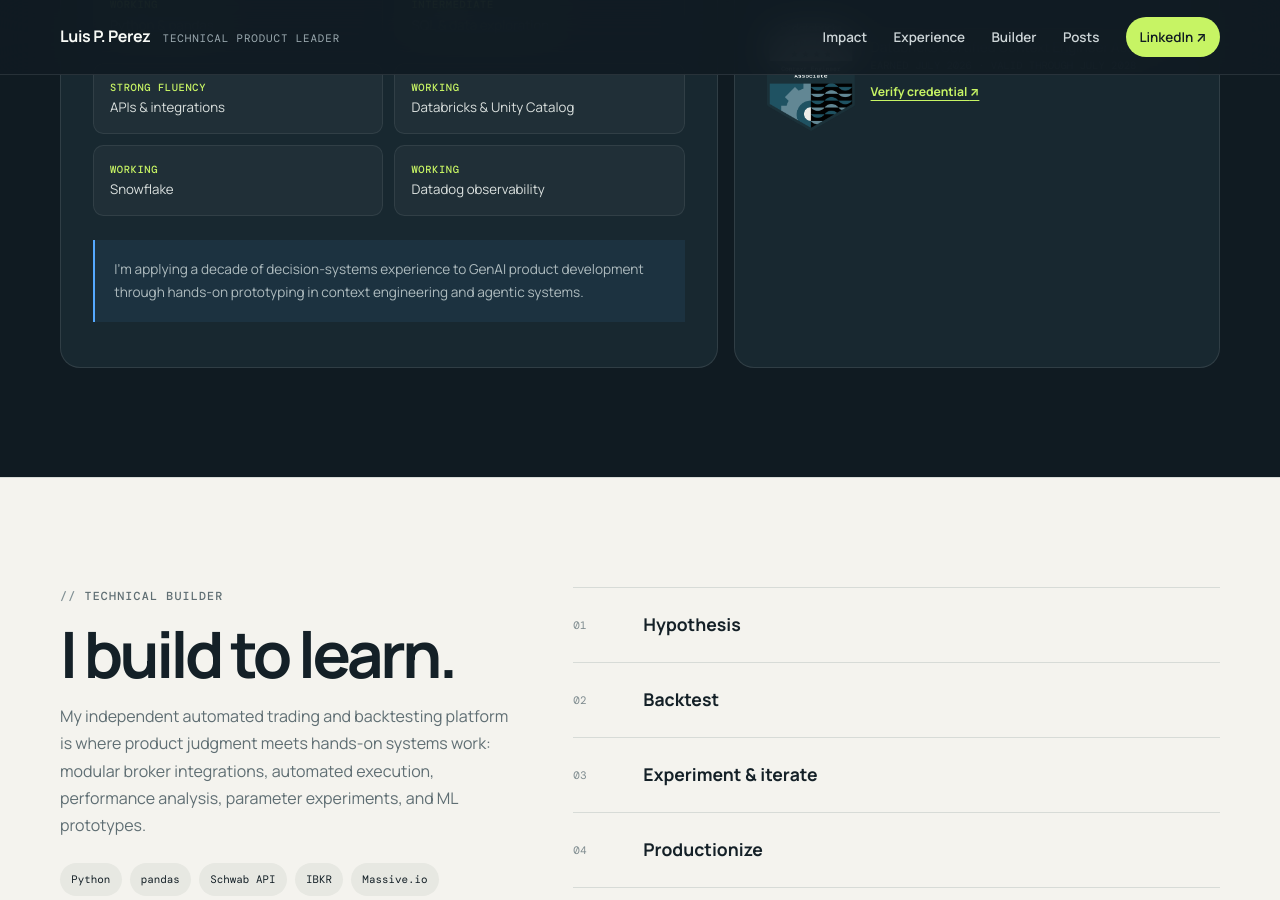
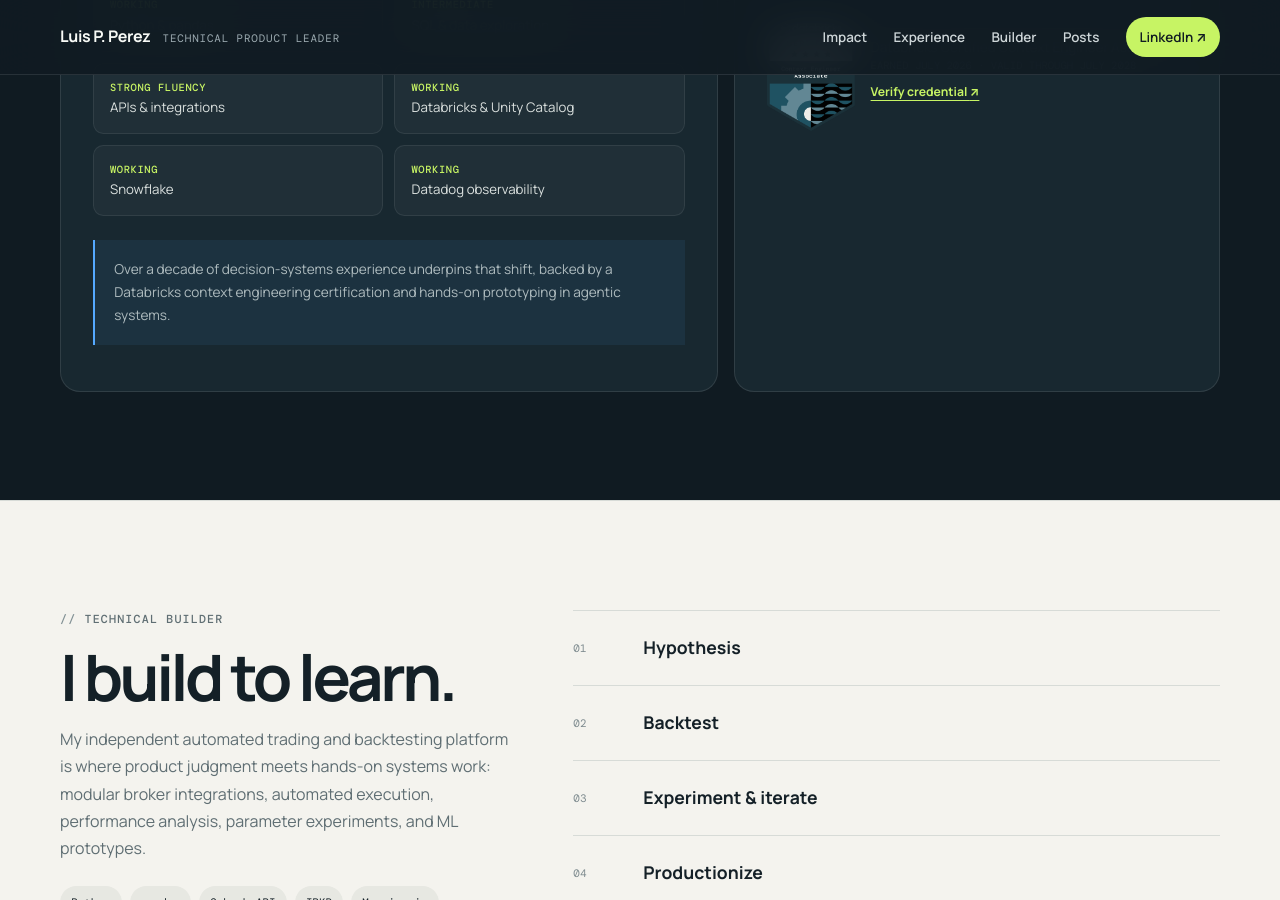
Before and after one commit to luispic2021/luispic2021, a Jekyll site: the page built from index.html, in a window 1280 px wide and 900 px high, scrolled down 4152 px. Built offline with Jekyll 4.4.1, drawn with Linux system fonts in a browser that asks for light colours; some of the changed text lies outside the part shown.

Commit message:
Editorial pass: fix decade count and de-echo recent copy edits
- "a decade" -> "over a decade" (career spans 12+ years from Xoom's
  2014 start, before BlueKite)
- Calibration line no longer mirrors the hero deck's "applying ...
  experience to GenAI ... agentic systems" phrasing almost verbatim;
  reworded to lead with the decade figure and name the certification
- Leadership paragraph no longer echoes the Xoom experience row's
  "Built and managed a four-PM ... organization" wording
- Clarified "agent case management improvements" (ambiguous) to
  "case management"
- Cleaned up a stray mid-sentence line wrap in the Disney row

Co-Authored-By: Claude Sonnet 5 <noreply@anthropic.com>
Claude-Session: https://claude.ai/code/session_01REuSuZ6CpbFCpy3ZpErtgs

```diff
--- a/index.html
+++ b/index.html
@@ -171,8 +170,8 @@ body_class: home
           <li><strong>Working</strong>Snowflake</li>
           <li><strong>Working</strong>Datadog observability</li>
         </ul>
-        <p class="calibration">I’m applying a decade of decision-systems experience to GenAI product development through
-          hands-on prototyping in context engineering and agentic systems.</p>
+        <p class="calibration">Over a decade of decision-systems experience underpins that shift, backed by a Databricks
+          context engineering certification and hands-on prototyping in agentic systems.</p>
       </div>
       <aside class="technical-side">
         <h3>Context engineering</h3>
@@ -235,7 +234,7 @@ body_class: home
         <p class="eyebrow">Leadership</p>
         <h2 id="leadership-title">Products move when people align.</h2>
       </div>
-      <p>Built and led a four-PM organization, developed one PM into a people manager, and aligned Product, Engineering,
+      <p>Grew and managed a four-person PM team, developed one into a people manager, and aligned Product, Engineering,
         Compliance, Legal, Operations, Data Science, MLE, and Analytics around decisions where customer outcomes and
         risk collide.</p>
     </div>
```
Also changed, not shown: other parts of index.html (+3 -4 lines).
